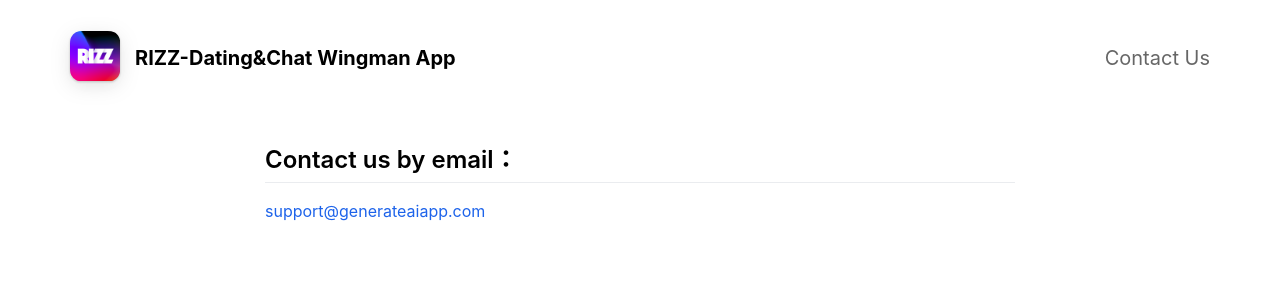
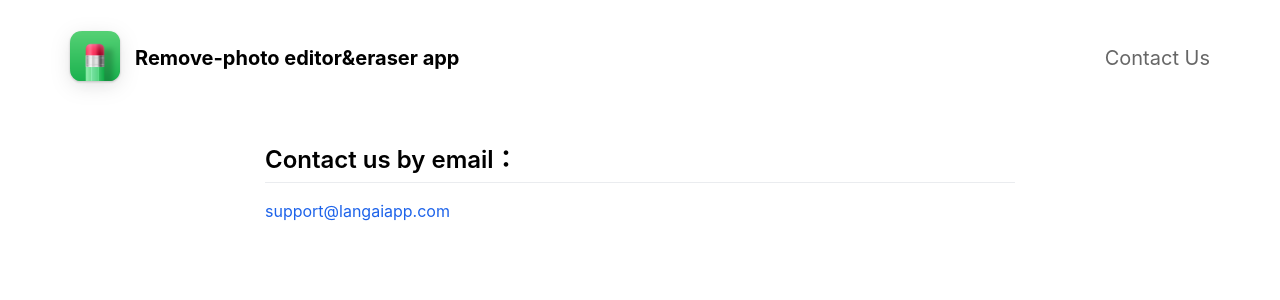
Before and after one commit to langaiapp/remove-website, a Jekyll site: the page built from _pages/support.md, in a window 1280 px wide. Shown: the top 300 px of the page. Built offline with Jekyll 4.4.1, drawn with Linux system fonts in a browser that asks for light colours; nearby versions of some CDN libraries.

Commit message:
修改 Remove

```diff
--- a/_config.yml
+++ b/_config.yml
@@ -1,5 +1,5 @@
 #page title
-page_title                                : RIZZ                           # Automatically populates with app name if not set and if iOS app ID is set. Otherwise enter manually.
+page_title                                : Remove                          # Automatically populates with app name if not set and if iOS app ID is set. Otherwise enter manually.
 
 # App Info
 ios_app_id                                : 6479283824                                # Required. Enter iOS app ID to automatically populate name, price and icons (e.g. 718043190).
@@ -11,7 +11,7 @@ presskit_download_link                    :
                                                                                       # Or upload your press kit file to assets and set path accordingly (e.g. "assets/your_press_kit.zip").
 
 app_icon                                  : assets/applogo.png                        # Automatically populates if not set and if iOS app ID is set.  Otherwise enter path to icon file manually.
-app_name                                  : RIZZ-Dating&Chat Wingman App            # Automatically populates if not set and if iOS app ID is set.  Otherwise enter manually.
+app_name                                  : Remove-photo editor&eraser app            # Automatically populates if not set and if iOS app ID is set.  Otherwise enter manually.
 app_price                                 :                                           # Automatically populates if not set and if iOS app ID is set.  Otherwise enter manually.
 app_description                           : RIZZgpt AI Assitant Bot
 
@@ -20,10 +20,10 @@ enable_smart_app_banner                   : true
 
 
 # Information About Yourself
-your_name                                 : GENERATE AI,LLC
+your_name                                 : Lang AI,LLC
 your_link                                 :
 your_city                                 : US
-email_address                             : support@generateaiapp.com
+email_address                             : support@langaiapp.com
 facebook_username                         :
 instagram_username                        :
 twitter_username                          :
```
Also changed, not shown: assets/applogo.png, assets/screenshot/1.png, assets/screenshot/2.png, assets/screenshot/3.png, assets/screenshot/4.png (deleted), 1 other file.
